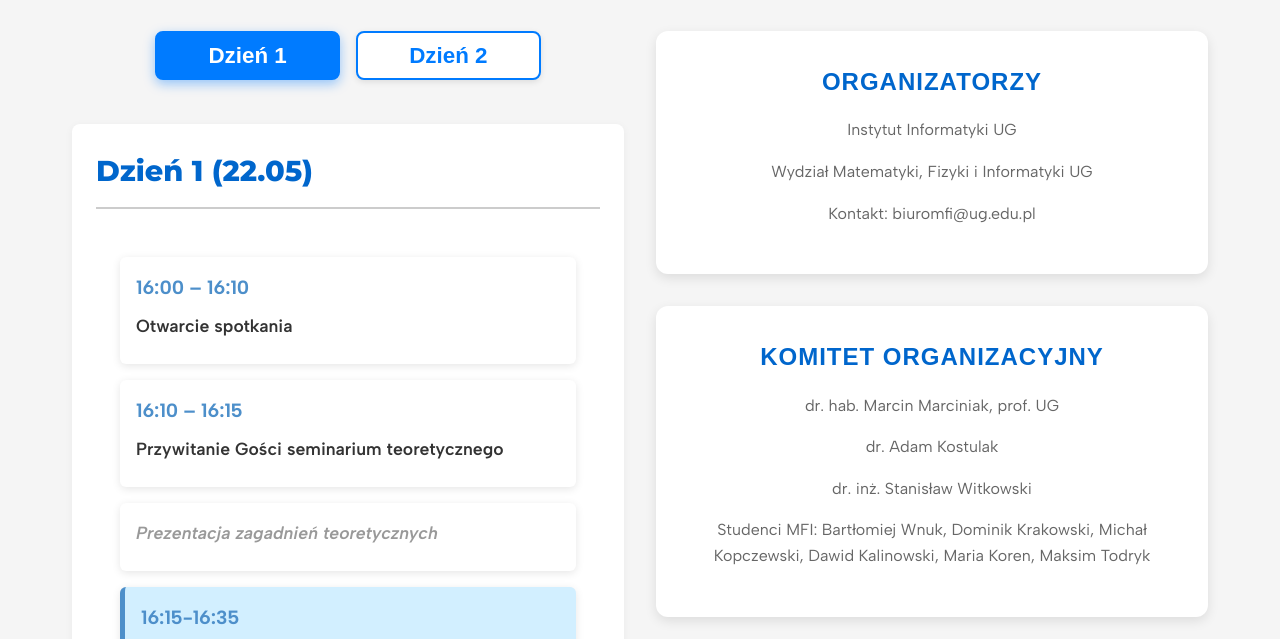
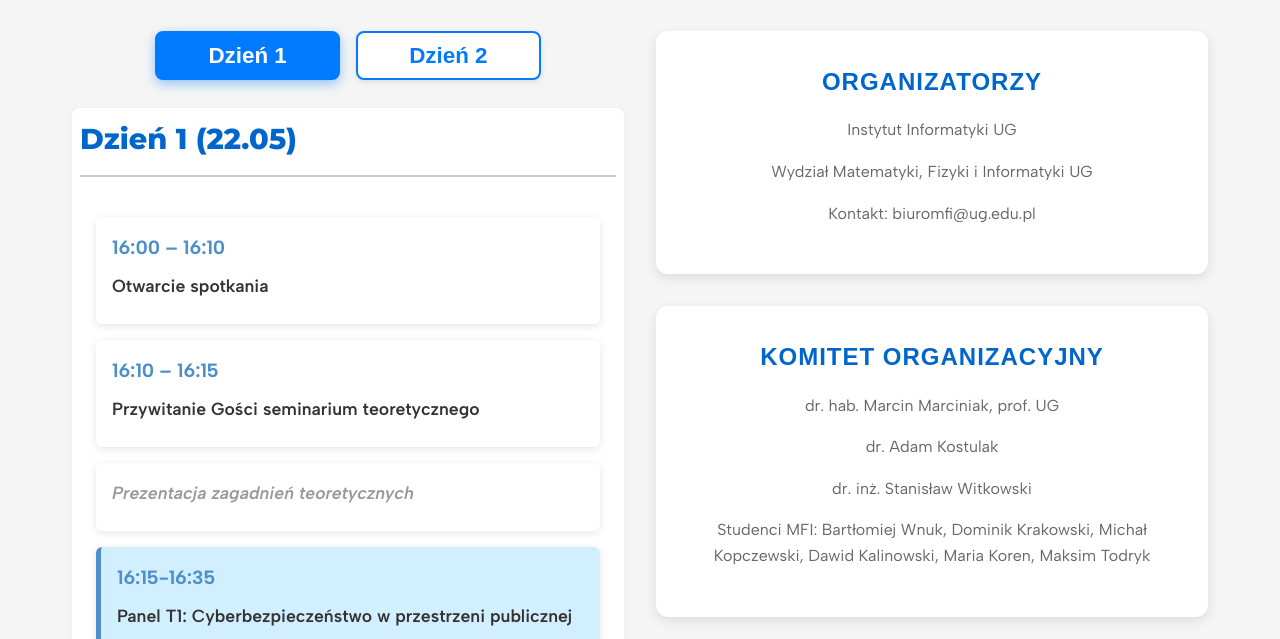
Before and after one commit to barteooo/konferencja, a plain HTML site: page index.html in a window 1280 px wide. Shown: the part 788-1427 px from the top of the page. Drawn offline with Linux system fonts and the light colour scheme; a web font is replaced by a local one.

Commit message:
2 wersja z przyciskami + poprawki

```diff
--- a/index.html
+++ b/index.html
@@ -26,8 +26,7 @@
                     </div>
                 </div>
                 <h3 class="conference-note">
-                    Konferencja technologiczna pod patronatem Dziekana<br>
-                    Wydziału Matematyki, Fizyki i Informatyki Uniwersytetu Gdańskiego, dr. hab. Marcina Marciniaka, prof. UG
+                    Konferencja technologiczna pod patronatem <br>Dziekana Wydziału Matematyki, Fizyki i Informatyki Uniwersytetu Gdańskiego, dr. hab. Marcina Marciniaka, prof. UG
                 </h3>
             </div>
         </div>
--- a/styles.css
+++ b/styles.css
@@ -205,7 +205,7 @@ body {
     max-width: 600px;
     background-color: var(--white);
     border-radius: 8px;
-    padding: 1.5rem;
+    padding: 0.5rem;
     opacity: 0;
     box-shadow: 0 2px 8px rgba(0, 0, 0, 0.05);
     transition: opacity 1s ease, transform 1s ease;
@@ -270,7 +270,7 @@ body {
 .agenda-column {
     display: flex;
     flex-direction: column;
-    gap: 1.5rem;
+    gap: 0.5rem;
 }
 
 .agenda-day.active {
@@ -282,7 +282,7 @@ body {
     font-size: 1.1rem;
     line-height: 1.6;
     color: #333;
-    padding: 1.5rem;
+    padding: 1rem;
     border-radius: 8px;
 }
 
@@ -457,7 +457,6 @@ footer {
     }
     .agenda-tabs {
         gap: 0.5rem;
-        margin-bottom: 1.5rem;
     }
 
     .agenda-tab {
```
